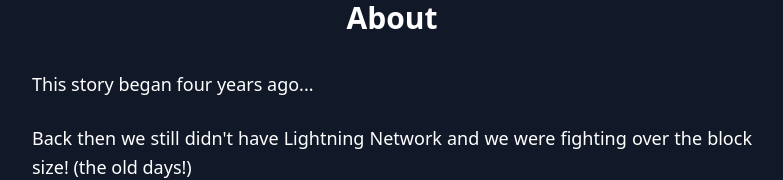
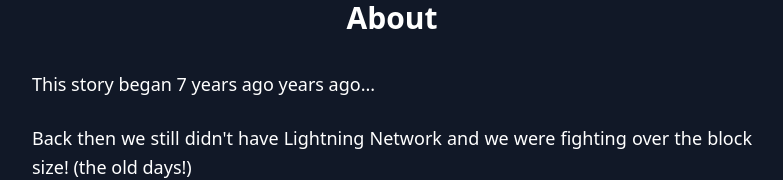
Before and after one commit to jaonoctus/chupanarcel.io, a Nuxt app: page / in a window 1280 px wide. Shown: the part 524-704 px from the top of the page, without its empty margins (248-1031 px from the left). Built offline with nearby package versions, Linux system fonts and the light colour scheme.

Commit message:
fix: compute date

```diff
--- a/app.vue
+++ b/app.vue
@@ -32,6 +32,18 @@
   isNarcelio.value = true
   narcelio.value = '/images/narcelio.jpg'
 }
+
+const actualYearsDifference = computed(() => {
+  const pastDate = new Date('2017-08-24T01:49:35');
+  const currentDate = new Date();
+  const yearsDifference = currentDate.getFullYear() - pastDate.getFullYear();
+  const isBeforeAnniversary =
+      currentDate.getMonth() < pastDate.getMonth() ||
+      (currentDate.getMonth() === pastDate.getMonth() && currentDate.getDate() < pastDate.getDate());
+
+  const actualYearsDifference = isBeforeAnniversary ? yearsDifference - 1 : yearsDifference;
+  return `${actualYearsDifference} years ago`;
+})
 </script>
 
 <template>
@@ -56,7 +68,7 @@
           About
         </h2>
         <p>
-          This story began four years ago...
+          This story began {{ actualYearsDifference }} years ago...
         </p>
         <p>
           Back then we still didn't have Lightning Network and we were fighting over the block size! (the old days!)
```
